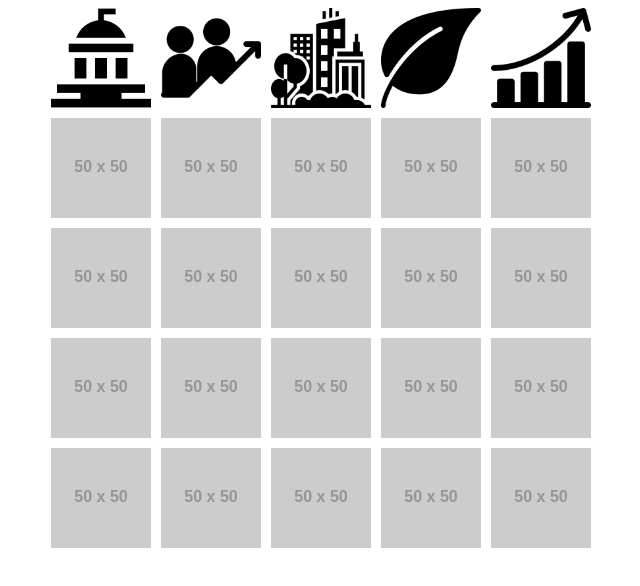
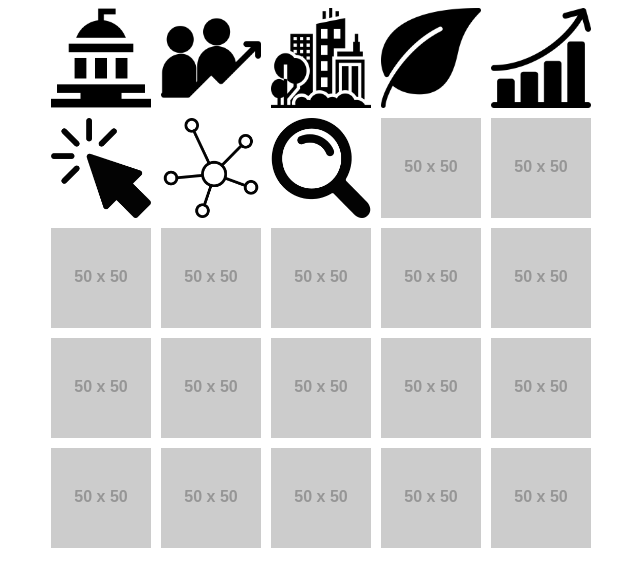
Before and after one commit to TylerAndreh/GridIcons-SCL, a plain HTML site: page index.html in a window 1280 px wide. Shown: the whole page, without its empty margins (339-979 px from the left). Drawn offline with Linux system fonts and the light colour scheme; placeholder pictures from the web are drawn by us.

Commit message:
Update index.html

```diff
--- a/index.html
+++ b/index.html
@@ -28,9 +28,9 @@
         <img src="AmbDIM_1.png" alt="Ícono 4">
         <img src="CompeDIM_1.png" alt="Ícono 5">
 
-        <img src="https://via.placeholder.com/50" alt="Ícono 6">
-        <img src="https://via.placeholder.com/50" alt="Ícono 7">
-        <img src="https://via.placeholder.com/50" alt="Ícono 8">
+        <img src="PlataformaEJE.png" alt="Ícono 6">
+        <img src="InfraEJE.png" alt="Ícono 7">
+        <img src="GobiArbEJE.png" alt="Ícono 8">
         <img src="https://via.placeholder.com/50" alt="Ícono 9">
         <img src="https://via.placeholder.com/50" alt="Ícono 10">
 
```
